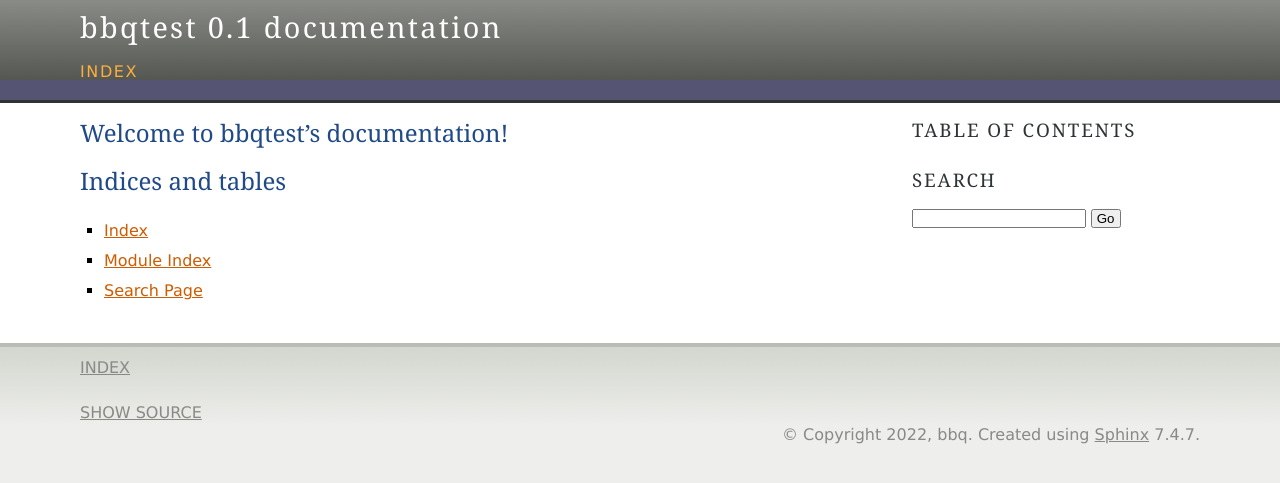
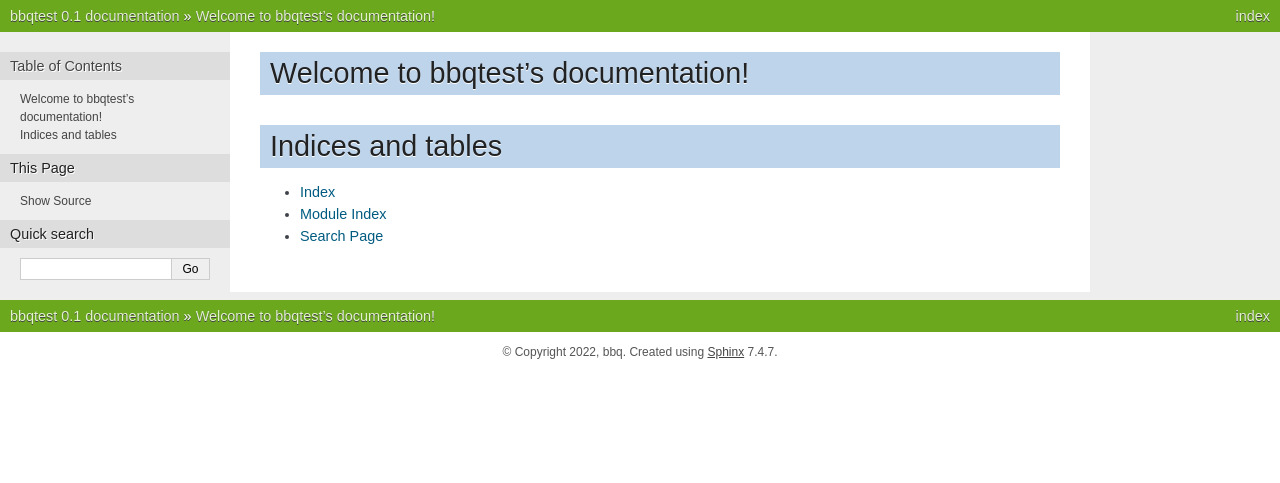
Before and after one commit to gogobarbq/bbq-mac, a Sphinx documentation site: the page built from source/index.rst, in a window 1280 px wide. Shown: the top 483 px of the page. Built offline with Sphinx 7.4.7, drawn with Linux system fonts in a browser that asks for light colours.

Commit message:
change theme

```diff
--- a/source/conf.py
+++ b/source/conf.py
@@ -24,5 +24,5 @@ exclude_patterns = []
 # -- Options for HTML output -------------------------------------------------
 # https://www.sphinx-doc.org/en/master/usage/configuration.html#options-for-html-output
 
-html_theme = 'agogo'
+html_theme = 'nature'
 html_static_path = ['_static']
```
